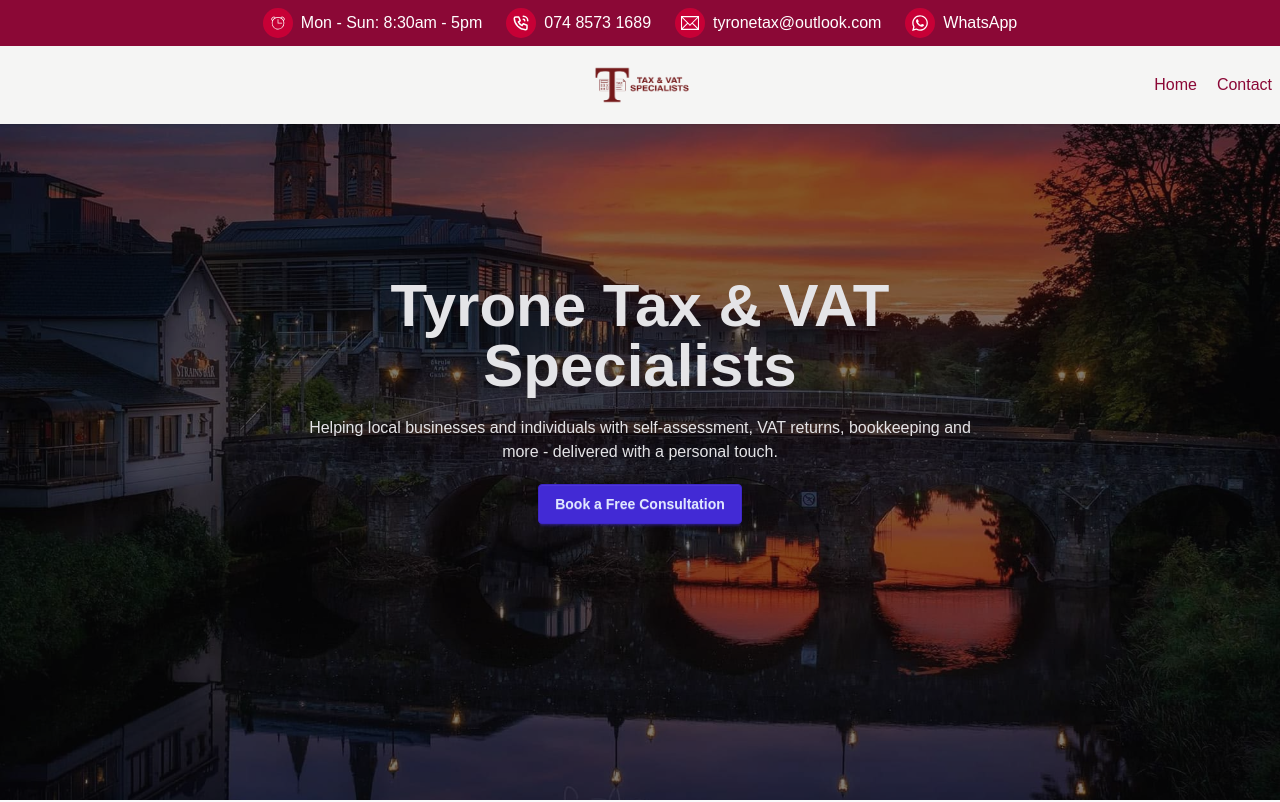
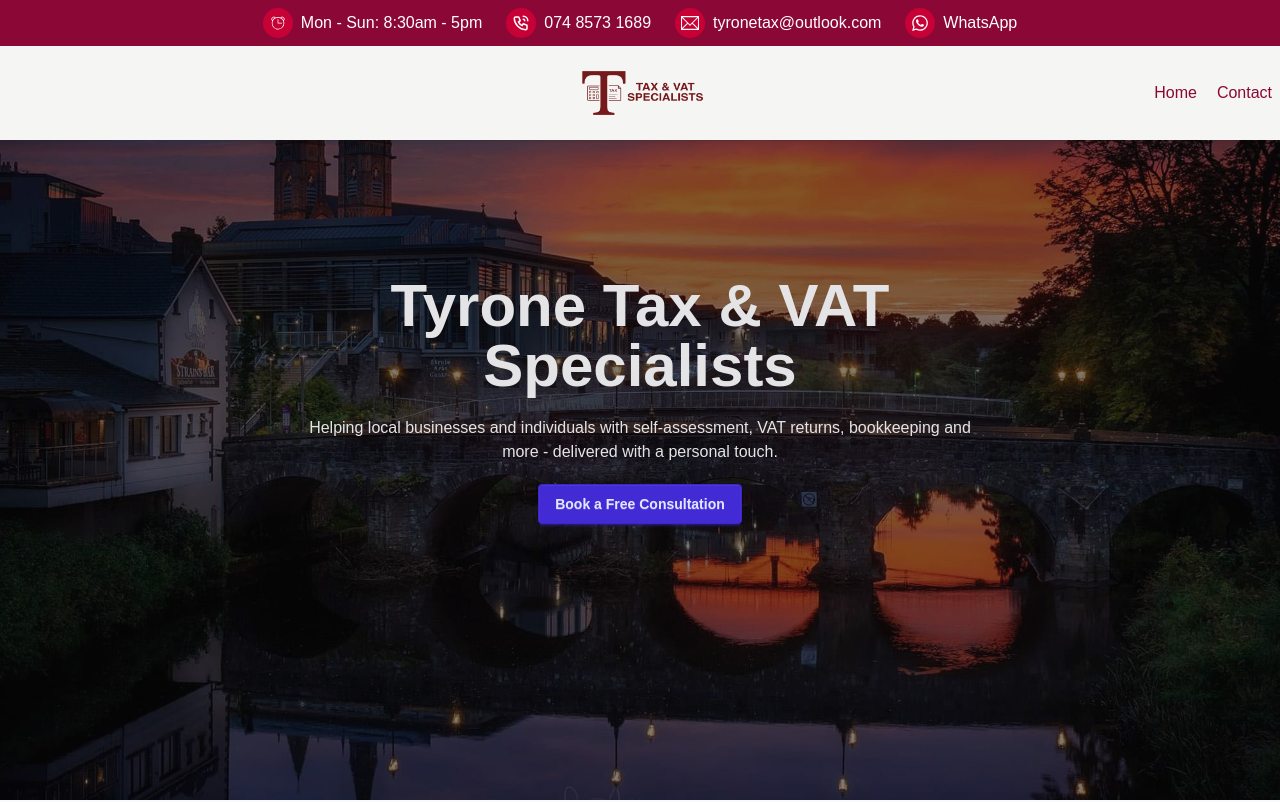
Before and after one commit to bnyari196/accountancy-app, a Next.js app: page / in a window 1280 px wide. Shown: the top 802 px of the page. Built offline with nearby package versions, Linux system fonts and the light colour scheme.

Commit message:
Logo size increased in Navbar

```diff
--- a/app/NavBar.tsx
+++ b/app/NavBar.tsx
@@ -17,8 +17,8 @@ const NavBar = () => {
             <Image
             src={Logo}
             alt= "Logo"
-            width={120}
-            height={120}
+            width={160}
+            height={160}
             />
         </div>
         </Link>
```
